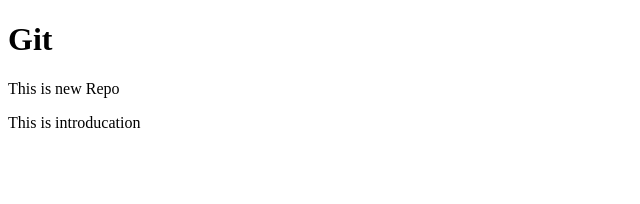
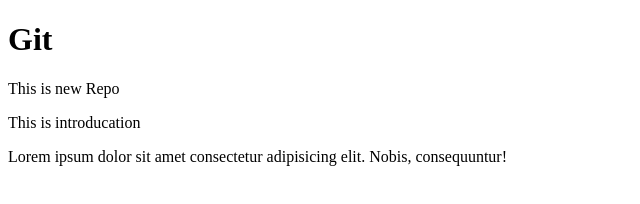
Before and after one commit to taniasharma04/Localrepo, a plain HTML site: page LocalRepo/index.html in a window 1280 px wide. Shown: the whole page, without its empty margins (0-640 px from the left). Drawn offline with Linux system fonts and the light colour scheme.

Commit message:
add para

```diff
--- a/LocalRepo/index.html
+++ b/LocalRepo/index.html
@@ -9,5 +9,6 @@
     <h1>Git</h1>
     <p>This is new Repo</p>
     <p>This is introducation</p>
+    <p>Lorem ipsum dolor sit amet consectetur adipisicing elit. Nobis, consequuntur!</p>
 </body>
 </html>
```
